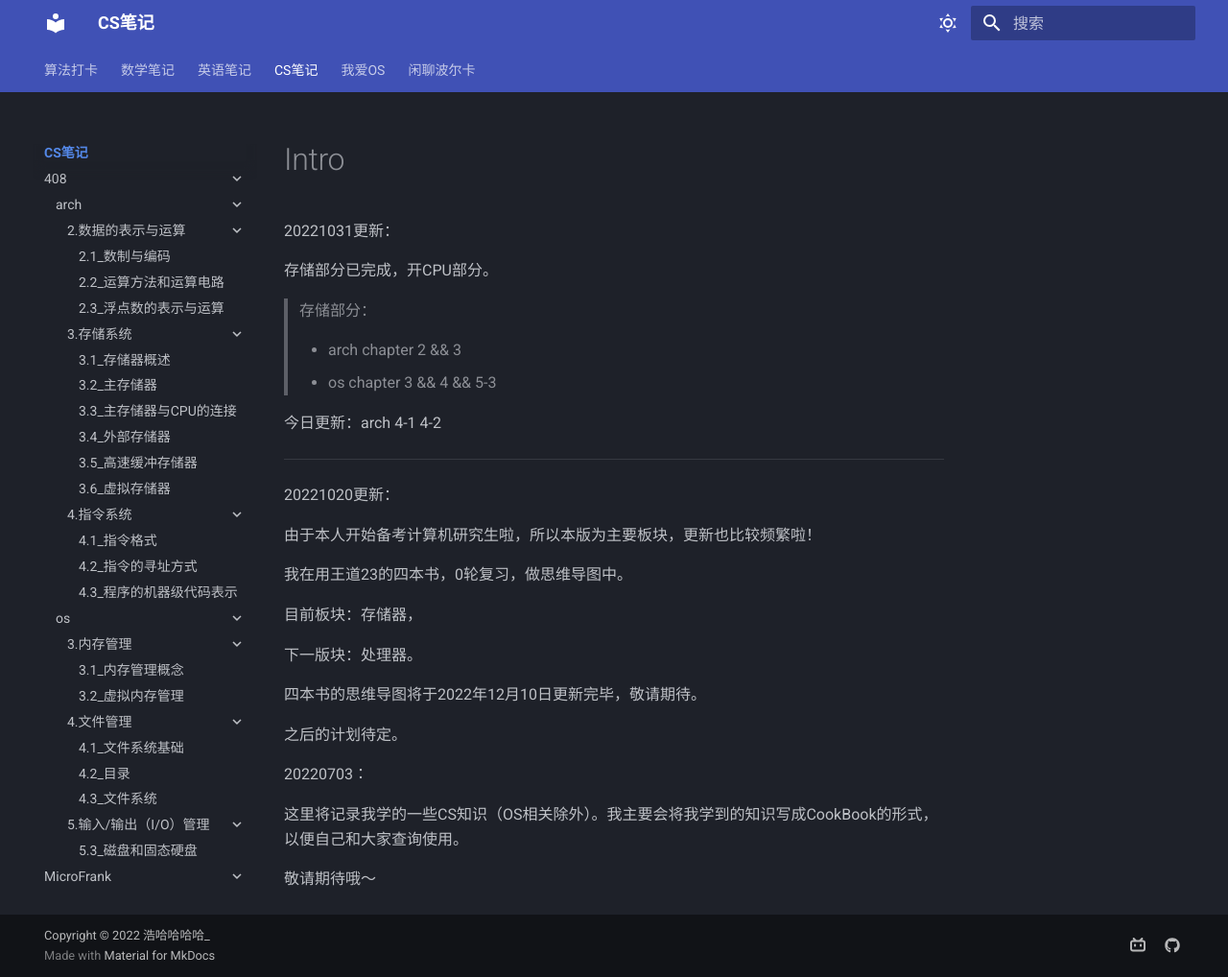
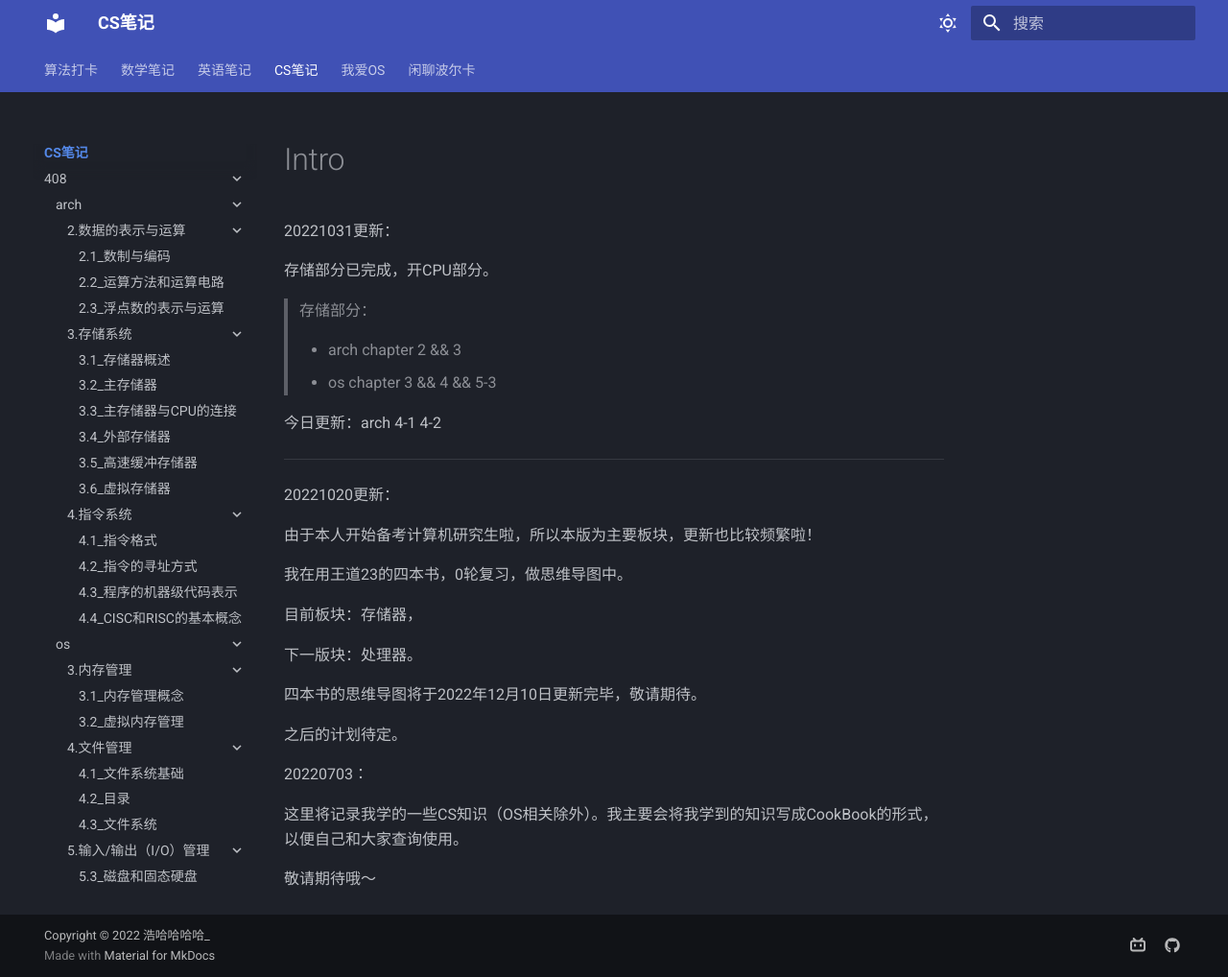
Before and after one commit to Haohahahaha/cs, an MkDocs documentation site: the page built from docs/index.md, in a window 1280 px wide and 1018 px high. Shown: the whole window at 96% size. Built offline with MkDocs 1.6.1 and Material for MkDocs 9.7.7, drawn with Linux system fonts in a browser that asks for light colours.

Commit message:
2022-11-02_21:41:55 update

```diff
--- /dev/null
+++ b/docs/408/arch/4-4.md
@@ -0,0 +1 @@
+![4-4](./pic/4-4.png)
--- a/mkdocs.yml
+++ b/mkdocs.yml
@@ -52,7 +52,7 @@ nav:
           - 4.1_指令格式: 408/arch/4-1.md
           - 4.2_指令的寻址方式: 408/arch/4-2.md
           - 4.3_程序的机器级代码表示: 408/arch/4-3.md
-#         - 4.4_CISC和RISC的基本概念: 408/arch/4-4.md
+          - 4.4_CISC和RISC的基本概念: 408/arch/4-4.md
 #       - 5.中央处理器:
 #         - 5.1_CPU的功能和基本结构: 408/arch/5-1.md
 #         - 5.2_指令执行过程: 408/arch/5-2.md
```
Also changed, not shown: docs/408/arch/pic/4-4.png (added).
